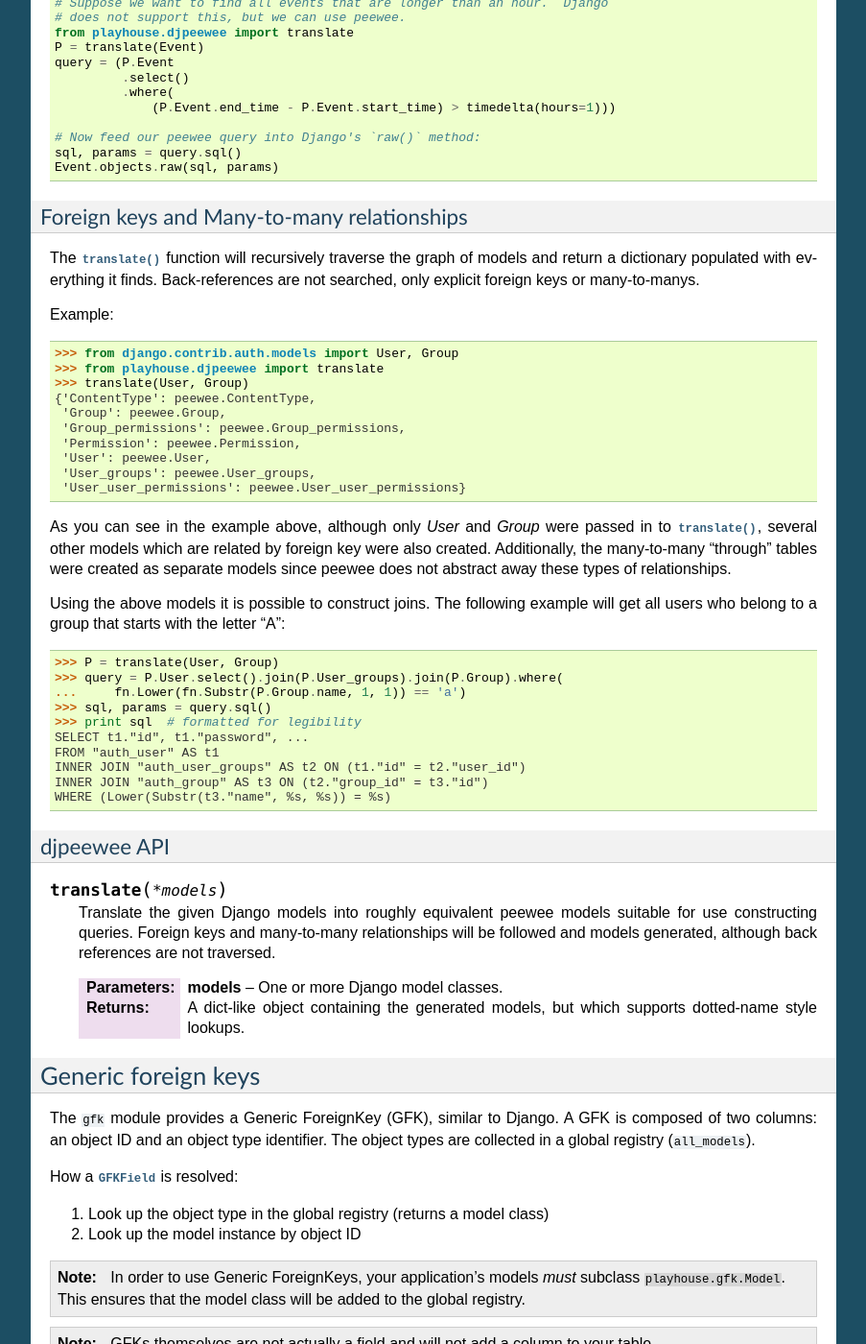
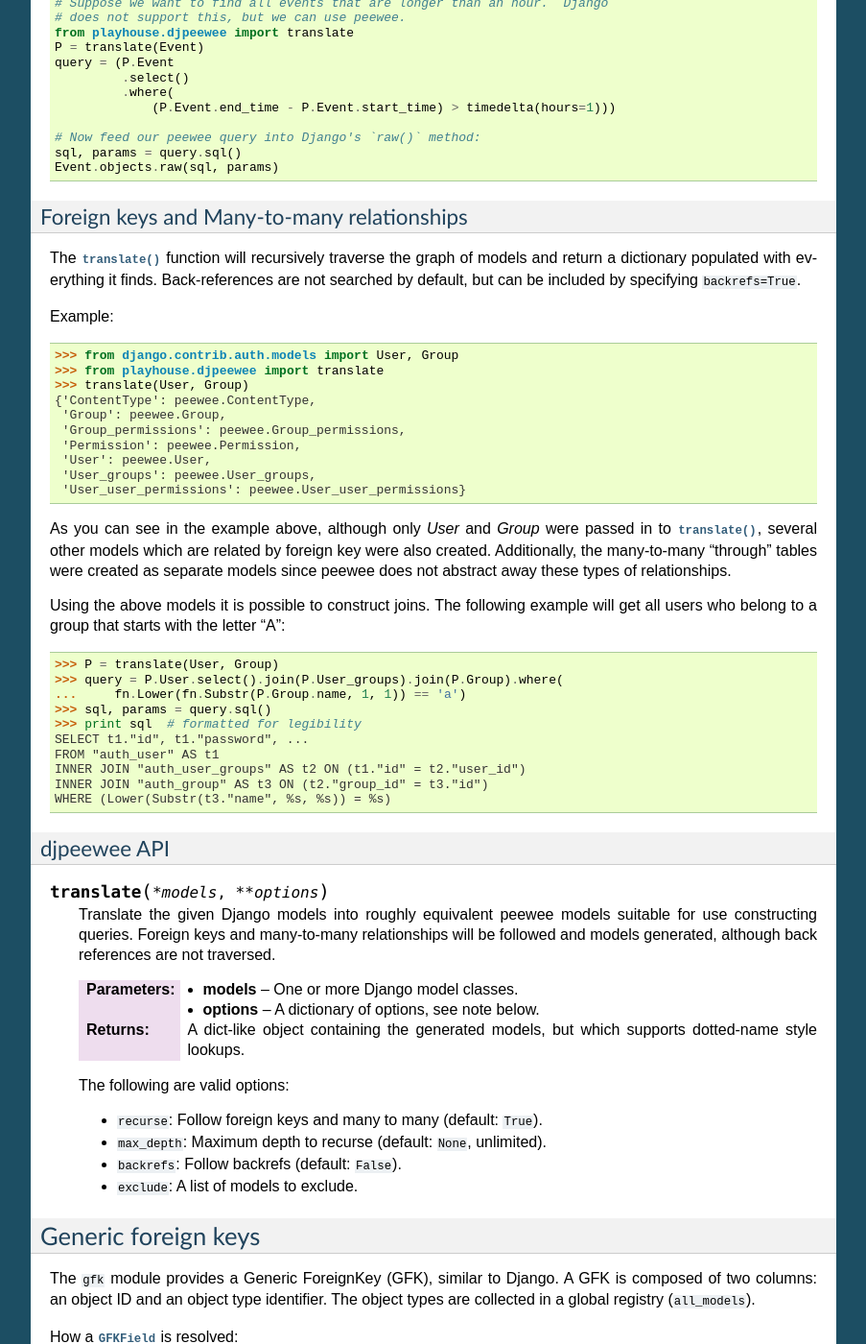
Before and after one commit to coleifer/peewee, a Sphinx documentation site: the page built from docs/peewee/playhouse.rst, in a window 1280 px wide and 1400 px high, scrolled down 12158 px. Shown: the whole window at 96% size, without its empty margins (198-1101 px from the left). Built offline with Sphinx 7.4.7, drawn with Linux system fonts in a browser that asks for light colours.

Commit message:
Adding more docs.

```diff
--- a/docs/peewee/playhouse.rst
+++ b/docs/peewee/playhouse.rst
@@ -815,7 +815,7 @@
 
 The :py:func:`translate` function will recursively traverse the graph of models
 and return a dictionary populated with everything it finds.  Back-references are
-not searched, only explicit foreign keys or many-to-manys.
+not searched by default, but can be included by specifying ``backrefs=True``.
 
 Example:
 
@@ -856,15 +856,23 @@
 djpeewee API
 ^^^^^^^^^^^^
 
-.. py:function:: translate(*models)
+.. py:function:: translate(*models, **options)
 
     Translate the given Django models into roughly equivalent peewee models
     suitable for use constructing queries. Foreign keys and many-to-many relationships
     will be followed and models generated, although back references are not traversed.
 
     :param models: One or more Django model classes.
+    :param options: A dictionary of options, see note below.
     :returns: A dict-like object containing the generated models, but which supports
         dotted-name style lookups.
+
+    The following are valid options:
+
+    * ``recurse``: Follow foreign keys and many to many (default: ``True``).
+    * ``max_depth``: Maximum depth to recurse (default: ``None``, unlimited).
+    * ``backrefs``: Follow backrefs (default: ``False``).
+    * ``exclude``: A list of models to exclude.
 
 
 .. _gfk:
```
